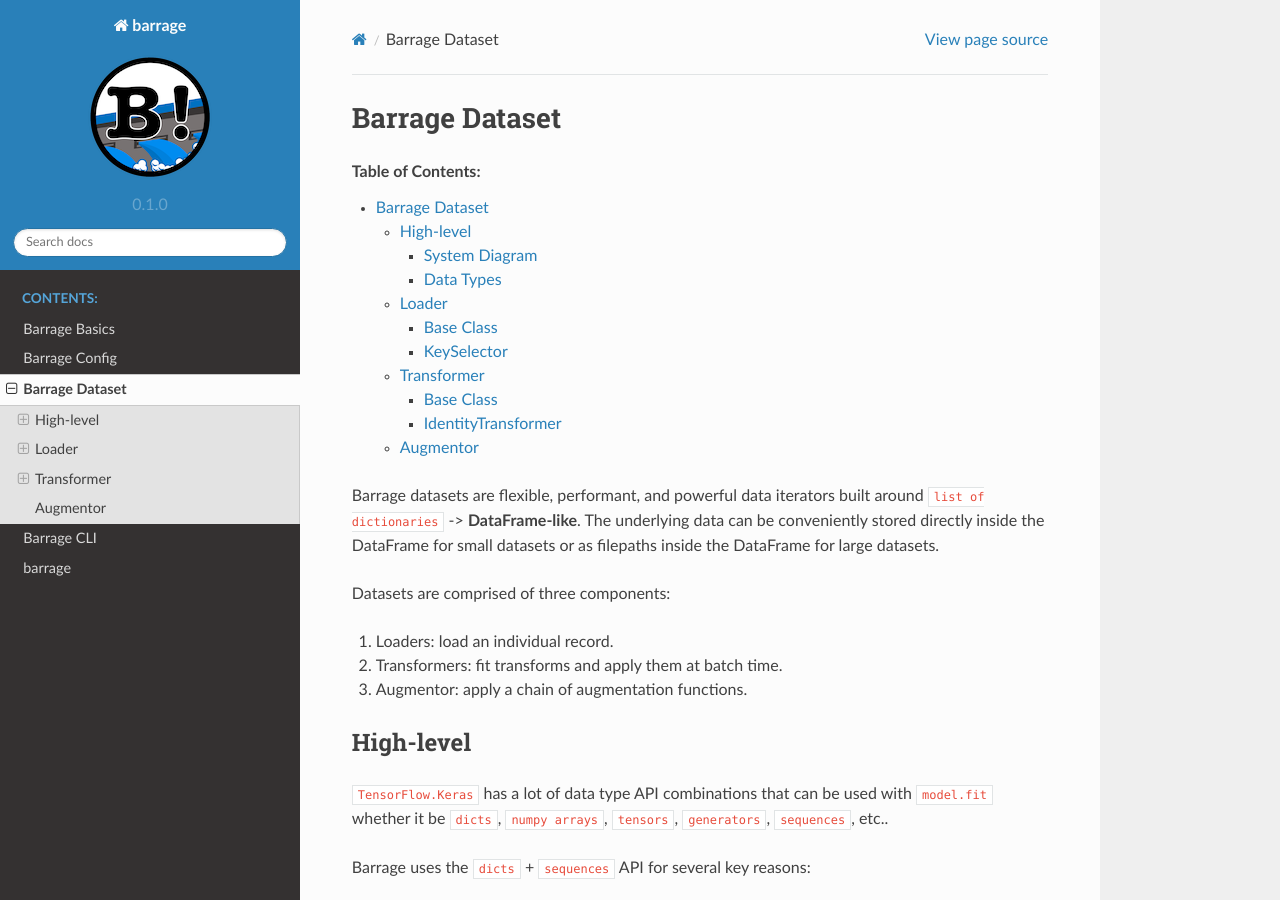
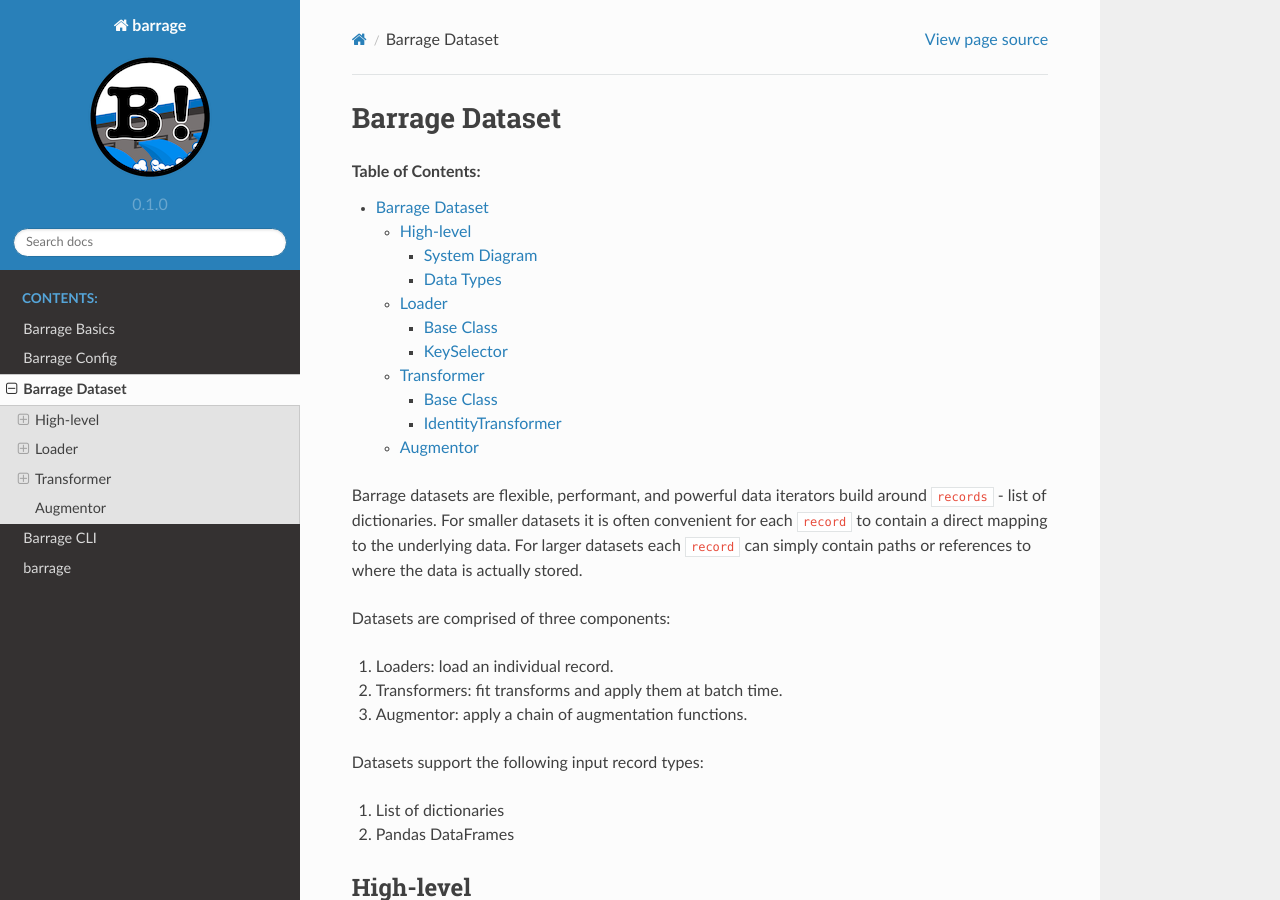
Before and after one commit to briannemsick/barrage, a Sphinx documentation site: the page built from docs/dataset.rst, in a window 1280 px wide and 900 px high. Built offline with Sphinx 7.4.7 and the Read the Docs theme 2.0.0, drawn with Linux system fonts in a browser that asks for light colours; some of the changed text lies outside the part shown.

Commit message:
[Doc, Improvement] Improve Clarity On Input Records (#69)
* docs

* improve language

* use InputRecords

```diff
--- a/docs/dataset.rst
+++ b/docs/dataset.rst
@@ -4,10 +4,10 @@
 
 .. contents:: **Table of Contents**:
 
-Barrage datasets are flexible, performant, and powerful data iterators built around
-``list of dictionaries`` -> **DataFrame-like**. The underlying data can be conveniently
-stored directly inside the DataFrame for small datasets or as filepaths inside the
-DataFrame for large datasets.
+Barrage datasets are flexible, performant, and powerful data iterators build around
+``records`` - list of dictionaries. For smaller datasets it is often convenient for
+each ``record`` to contain a direct mapping to the underlying data. For larger datasets each
+``record`` can simply contain paths or references to where the data is actually stored.
 
 Datasets are comprised of three components:
 
@@ -16,6 +16,13 @@
 #. Transformers: fit transforms and apply them at batch time.
 
 #. Augmentor: apply a chain of augmentation functions.
+
+
+Datasets support the following input record types:
+
+#. List of dictionaries
+
+#. Pandas DataFrames
 
 ----------
 High-level
@@ -70,6 +77,21 @@
 ~~~~~~~~~~
 
 Data types are critical at each hand-off between components. Here is a summary of the data types:
+
+
+``InputRecords``: a list of dictionaries or a Pandas DataFrame converted to ``Records``:
+
+.. code-block:: python
+
+  # Example: list of dicts
+  records = [{"x1": 1, "x2": 2, "y": 0}, {"x1": 2, "x2": 1, "y": 1}]
+
+  # Example: Pandas DataFrame
+  import pandas as pd
+
+
+  records = pd.DataFrame([{"x1": 1, "x2": 2, "y": 0}, {"x1": 2, "x2": 1, "y": 1}])
+
 
 ``Record``: a dictionary that can be loaded into a ``Data Record``.
 
@@ -150,6 +172,8 @@
 +------------------------------+-----------------+------------------+
 | Component Action             | Input Data Type | Output Data Type |
 +==============================+=================+==================+
+| RecordDataset(...)           | Input Records   | Records          |
++------------------------------+-----------------+------------------+
 | loader.load(...)             | Record          | Data Record      |
 +------------------------------+-----------------+------------------+
 | transformer.fit(...)         | Records         | None             |
```
Also changed, not shown: 3 other files.
